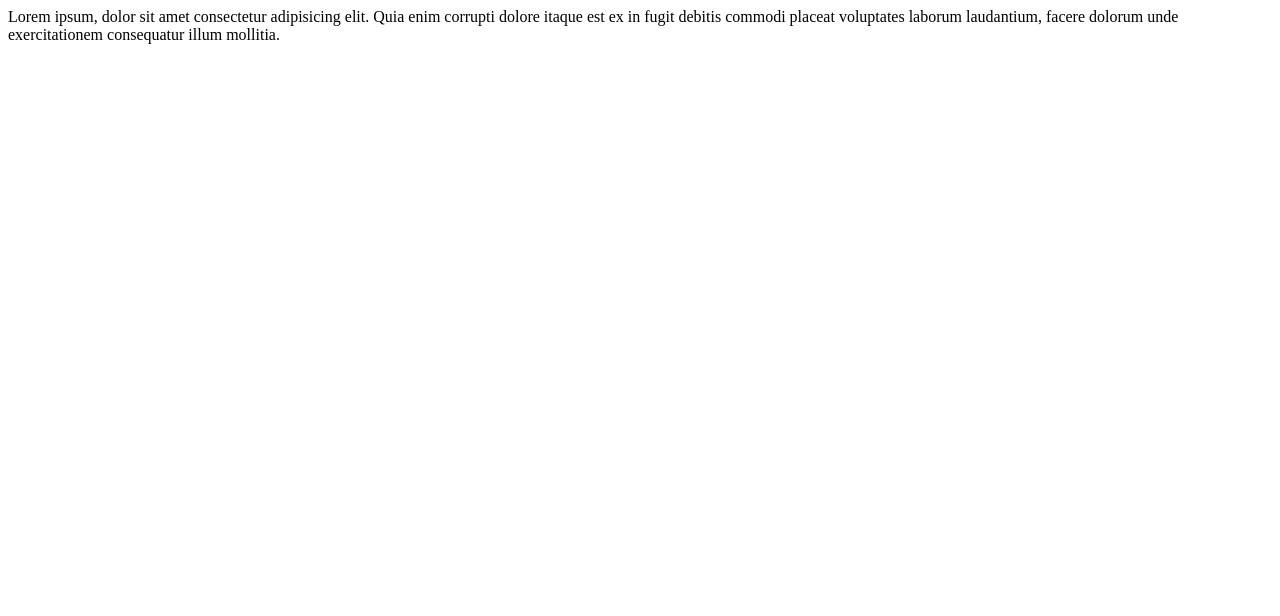
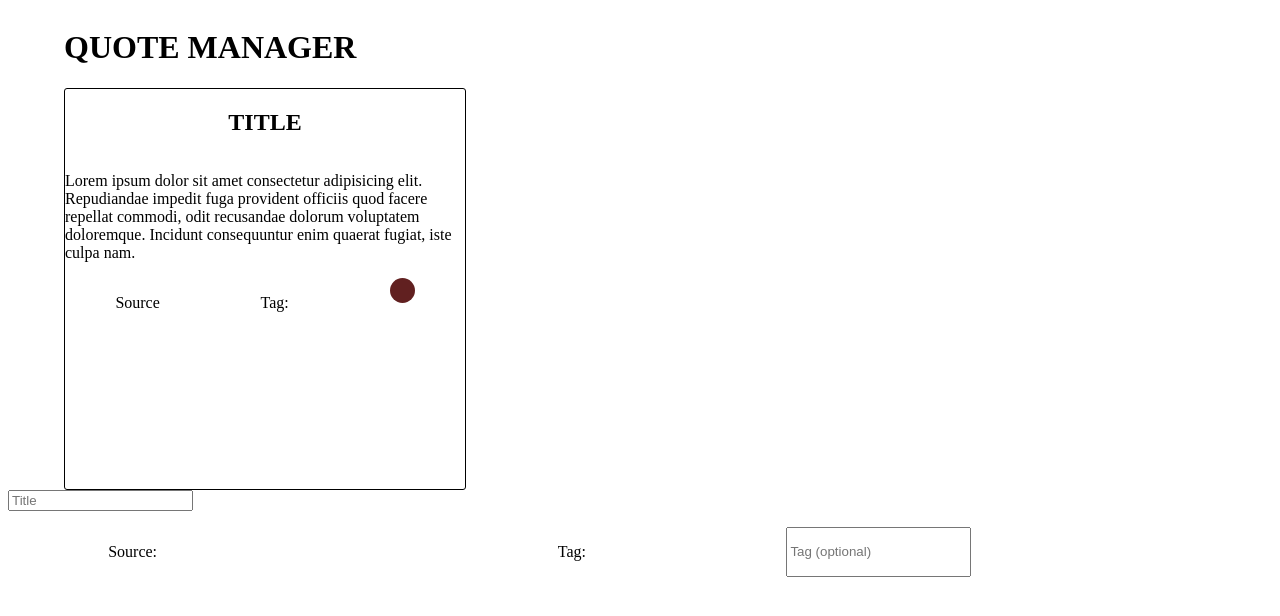
Before and after one commit to Kumm-feldt/extention, a browser extension: page index.html in a window 1280 px wide. Drawn offline with Linux system fonts and the light colour scheme.

Commit message:
Updating

```diff
--- a/index.html
+++ b/index.html
@@ -3,15 +3,32 @@
     <meta charset="UTF-8">
     <meta name="viewport" content="width=device-width, initial-scale=1.0">
     <link rel="stylesheet" href="styles.css">
-
-    <title>Document</title>
+    <title>Quote Manager</title>
 </head>
 <body>
-    <p class="quote-p">
-        Lorem ipsum, dolor sit amet consectetur adipisicing elit. Quia enim corrupti dolore itaque est ex in fugit debitis commodi placeat voluptates laborum laudantium, facere dolorum unde exercitationem consequatur illum mollitia.
-    </p>
+    <div id="container">
+        <h1 class="title">QUOTE MANAGER</h1>
+        <div id="quote-container">
+            <h2 class="quote-title">TITLE</h2>
+            <p class="quote-p">Lorem ipsum dolor sit amet consectetur adipisicing elit. Repudiandae impedit fuga provident officiis quod facere repellat commodi, odit recusandae dolorum voluptatem doloremque. Incidunt consequuntur enim quaerat fugiat, iste culpa nam.</p>
+            <div class="quote-footer">
+                <p class="quote-source">Source</p><p class="quote-tag">Tag:</p><div class="dot"></div>
+            </div>
+        </div>
+    </div>
 
+    <div id="pop-wrapper">
+        <div id="pop-quote-container">
+            <input type="text" class="pop-quote-title" placeholder="Title" required>
+            <p class="pop-quote-p"></p>
+            <div class="quote-footer">
+                <p class="pop-quote-source-tag">Source:</p> <p class="pop-quote-source-url"></p>
+                <p class="tag-pop-up">Tag:</p><input type="text" class="pop-quote-tag" placeholder="Tag (optional)"><div class="pop-dot"></div>
+            </div>
+        </div>
+    </div>
     <script src="script.js"></script>
+
 
 </body>
 </html>
--- a/script.js
+++ b/script.js
@@ -1,28 +1,29 @@
 let p = document.querySelector(".quote-p");
+const currentLocation = window.location.href;
 
 
 
+function selectedText(){
+    // Get the selection object
+    let selection = window.getSelection();
+
+    // Get the selected text as a string
+    let selectedText = selection.toString();
+
+    // Log the selected text to the console
+
+    p.value = selectedText;
+    alert(selectedText)
+   }
+
 //
-document.addEventListener('keydown', function(event) {
-    if (event.ctrlKey && event.shiftKey && event.key === 'x') {
-        // Your function here
-        console.log('Ctrl+Shift+X pressed');
+window.document.addEventListener('keydown', function(event) {
+    if ( event.shiftKey) {
+       alert('Ctrl+Shift+X pressed');
+    selectedText()
     }
     if (event.metaKey && event.shiftKey && event.key === 'x') {
-        // Your function here
         console.log('Command+Shift+X pressed');
-
+        // Call another function here if needed
     }
 });
-
-
-function selectedText(){
- // Get the selection object
- let selection = window.getSelection();
-
- // Get the selected text as a string
- let selectedText = selection.toString();
-
- // Log the selected text to the console
- alert(selectedText)
-}
--- a/styles.css
+++ b/styles.css
@@ -0,0 +1,33 @@
+#container{
+    display: flex;
+    margin: auto;
+    width: 90vw;
+    flex-direction: column;
+}
+
+#quote-container{
+    display: flex;
+    flex-direction: column;
+    align-items: center;
+
+    width: 400px;
+    height: 400px;
+    border: 1px solid black;
+    border-radius: 3px;
+
+}
+
+.dot{
+    height: 25px;
+    width: 25px;
+    background-color: #612020;
+    border-radius: 50%;
+
+}
+
+
+.quote-footer{
+    display: flex;
+    justify-content: space-around;
+    width: 100%;
+}
```
Also changed, not shown: popup.html (added, +10 -0 lines), manifest.json.
